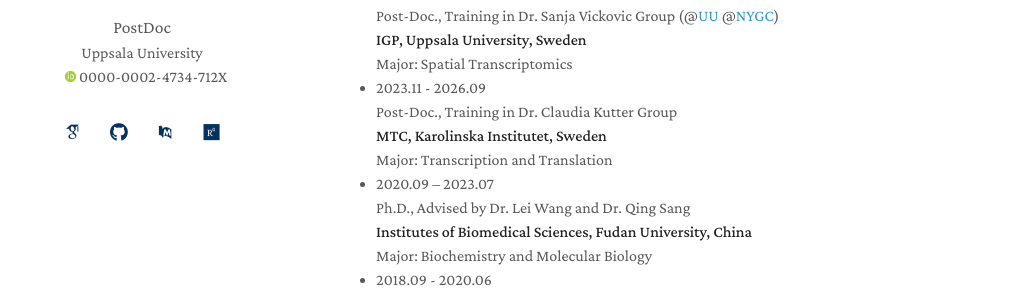
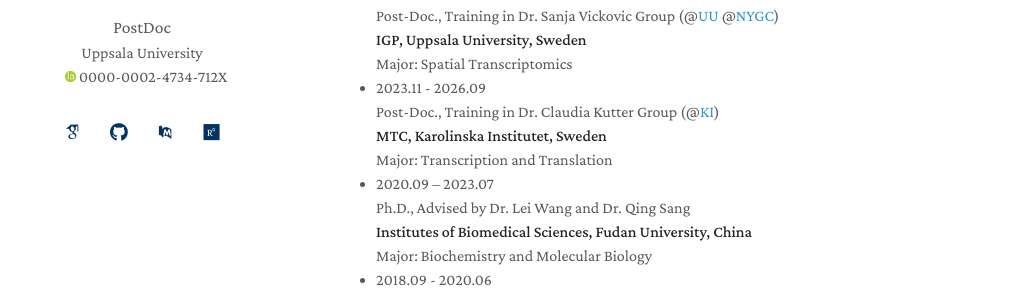
Before and after one commit to liqunbio/liqunbio.github.io, a Jekyll site: the page built from index.md, in a window 1280 px wide and 900 px high. Shown: the part 263-558 px from the top of the window, without its empty margins (134-1150 px from the left). Built offline with Jekyll 4.4.1, drawn with Linux system fonts in a browser that asks for light colours; some web fonts are replaced; comment, search, counter and statistics services are not loaded; our own code applies the rules of GitHub Pages for plain Markdown files.

```diff
--- a/index.md
+++ b/index.md
@@ -13,7 +13,7 @@ Post-Doc., Training in Dr. Sanja Vickovic Group (@[UU](https://www.uu.se/en/cont
 **IGP, Uppsala University, Sweden** <br>
 Major: Spatial Transcriptomics
 - 2023.11 - 2026.09 <br>
-Post-Doc., Training in Dr. Claudia Kutter Group <br>
+Post-Doc., Training in Dr. Claudia Kutter Group (@[KI](https://ki.se/en/research/research-areas-centres-and-networks/research-groups/regulatory-transcriptomics-kutter-group#tab-staff-and-contact))<br>
 **MTC, Karolinska Institutet, Sweden** <br>
 Major: Transcription and Translation
 - 2020.09 – 2023.07 <br>
```
